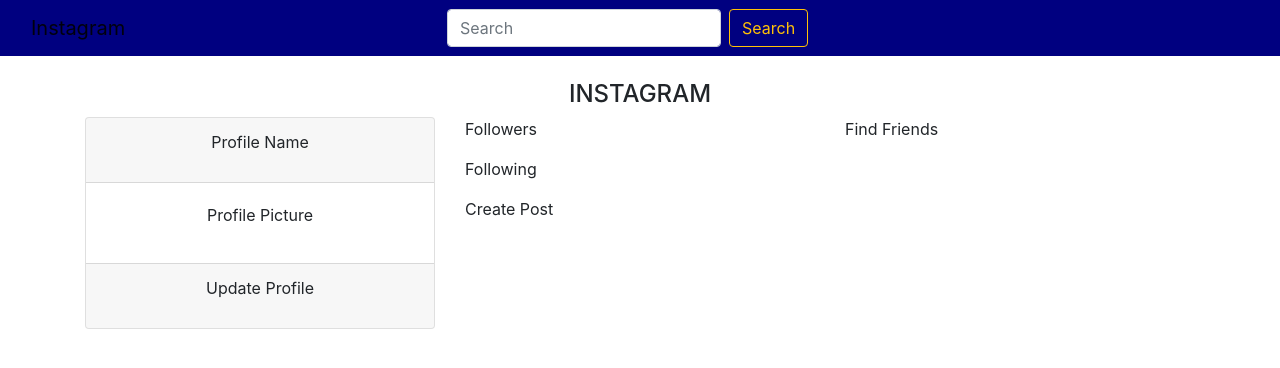
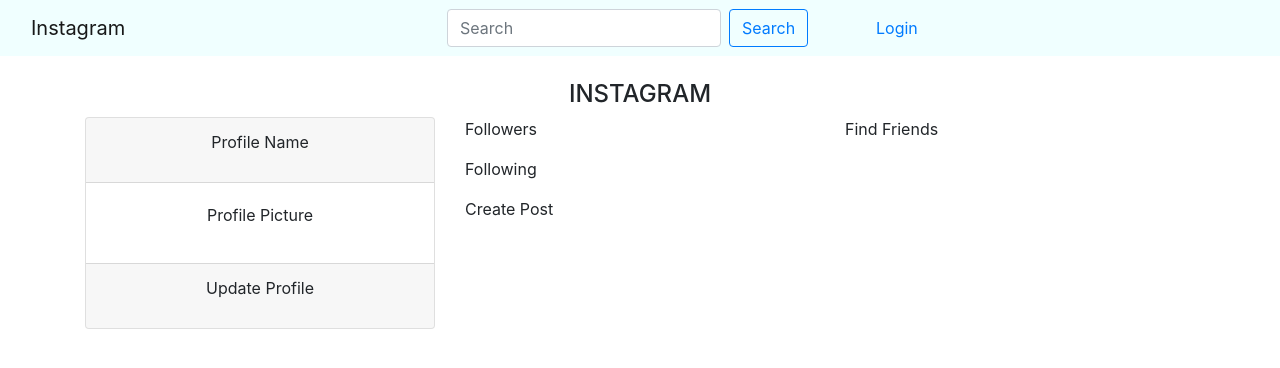
Before and after one commit to Elvandro/Instagram-Clone, a Django app: page / in a window 1280 px wide. Shown: the top 368 px of the page. Run offline with Django 3.2, Linux system fonts and the light colour scheme; some libraries are stand-ins or nearby versions.

Commit message:
Added url routes to the navigation bar

```diff
--- a/insta/templates/navbar.html
+++ b/insta/templates/navbar.html
@@ -5,15 +5,41 @@
   <meta name="viewport" content="width=device-width, initial-scale=1">
 </head>
 <body>
-  <nav class="navbar navbar-expand-lg navbar-light" style="background-color: navy;">
+  <nav class="navbar navbar-expand-lg navbar-light" style="background-color: azure;">
     <div class="col-xs-4 col-sm-4 col-md-4 col-lg-4">
       <a class="navbar-brand" href="#">Instagram</a>
     </div>
     <div class="col-xs-4 col-sm-4 col-md-4 col-lg-4">
       <form class="form-inline">
         <input class="form-control mr-sm-2" type="search" placeholder="Search" aria-label="Search">
-        <button class="btn btn-outline-warning my-2 my-sm-0" type="submit">Search</button>
+        <button class="btn btn-outline-primary my-2 my-sm-0" type="submit">Search</button>
       </form>
+    </div>
+    <div class="col-xs-4 col-sm-4 col-md-4 col-lg-4">
+      {% if user.is_authenticated %}
+      <button class="navbar-toggler" type="button" data-toggle="collapse" data-target="#navbarNavDropdown" aria-controls="navbarNavDropdown" aria-expanded="false" aria-label="Toggle navigation">
+        <span class="navbar-toggler-icon"></span>
+      </button>
+      <div class="collapse navbar-collapse" id="navbarNavDropdown">
+        <ul class="navbar-nav">
+          <li class="nav-item dropdown">
+            <a class="nav-link dropdown-toggle" href="#" id="navbarDropdownMenuLink" role="button" data-toggle="dropdown" aria-haspopup="true" aria-expanded="false">
+              Account
+            </a>
+            <div class="dropdown-menu" aria-labelledby="navbarDropdownMenuLink">
+              <a class="dropdown-item" href="/accounts/password/change">Change password</a>
+              <a class="dropdown-item" href="/logout">Logout</a>
+            </div>
+          </li>
+        </ul>
+      </div>
+        {% else %}
+        <ul class="navbar-nav">
+          <li>
+            <a class='btn btn-default' href="/accounts/login">Login</a>
+          </li>
+        </ul>
+        {% endif %}
     </div>
   </nav>
 </body>
```
